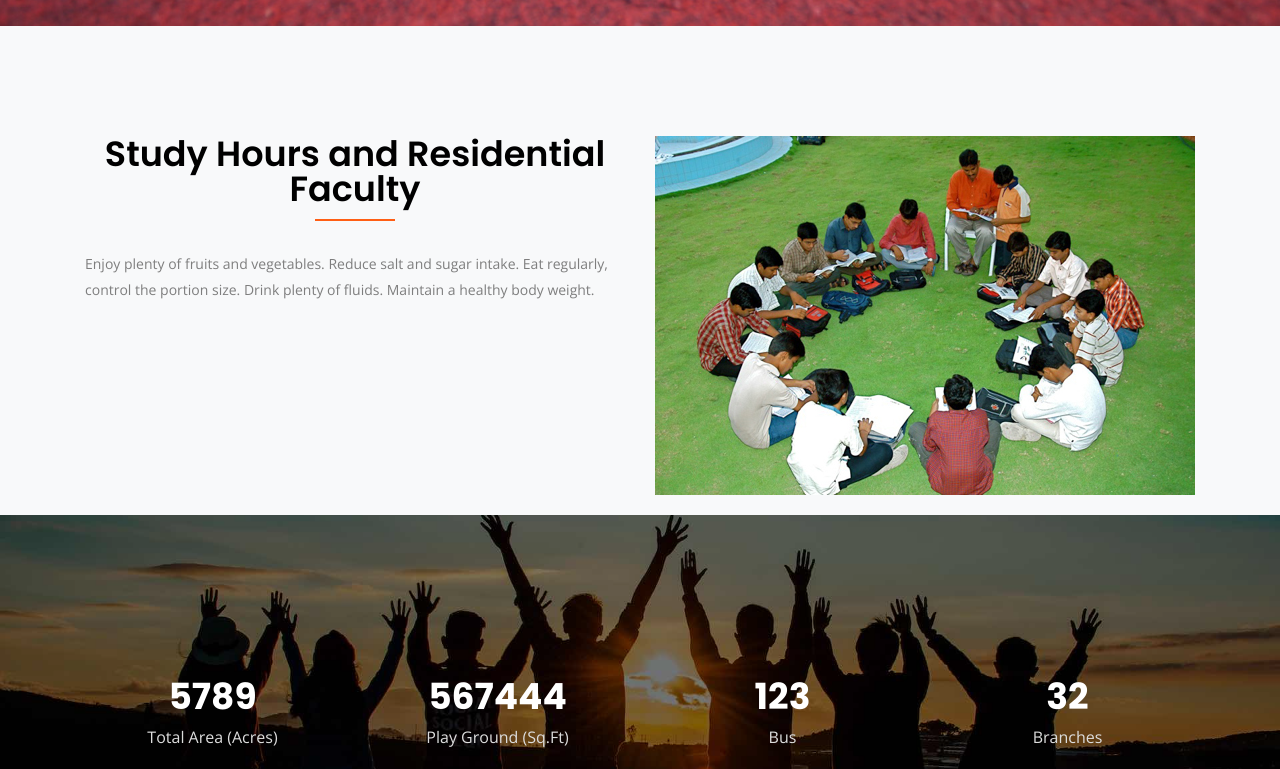
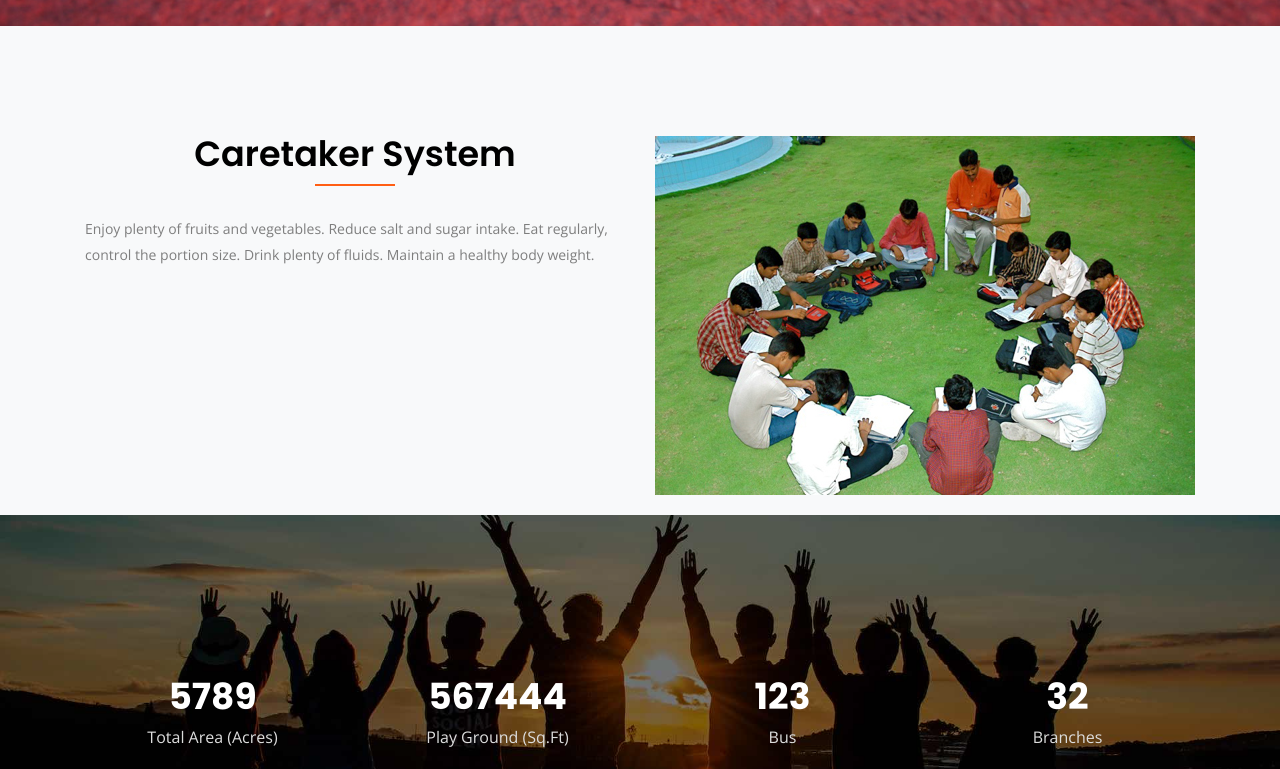
Before and after one commit to krei-school/krei-school.github.io, a Jekyll site: the page built from residental-system.md, in a window 1280 px wide and 900 px high, scrolled down 4862 px, cut to the strip 131-900 px from the top of the window. Built offline with Jekyll 4.4.1, drawn with Linux system fonts in a browser that asks for light colours.

Commit message:
Updated Residental System

```diff
--- a/residental-system.md
+++ b/residental-system.md
@@ -77,7 +77,7 @@ sections:
         title: Branches
         count: 32
   i6:
-    title: Study Hours and Residential Faculty
+    title: Caretaker System
     text: Enjoy plenty of fruits and vegetables. Reduce salt and sugar intake. Eat
       regularly, control the portion size. Drink plenty of fluids. Maintain a healthy
       body weight.
```
